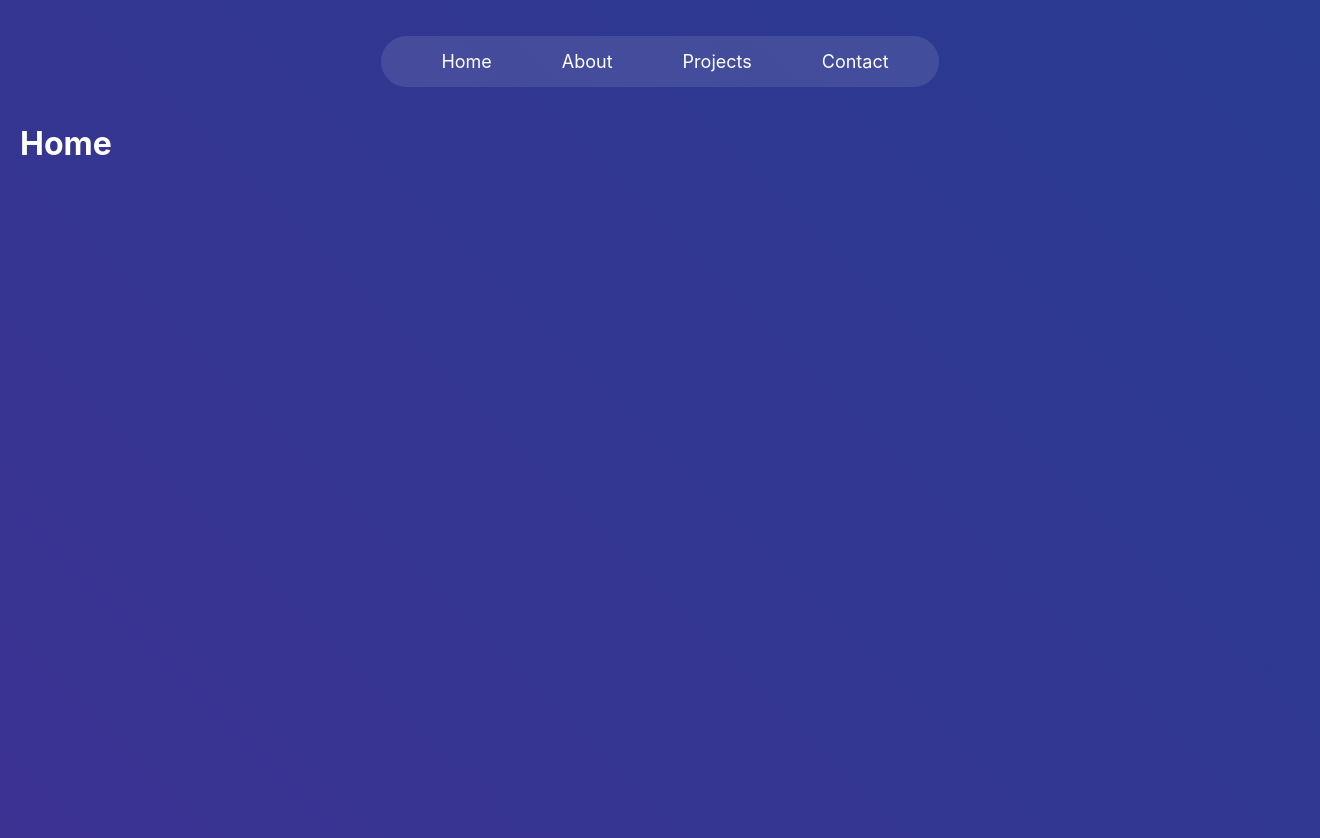
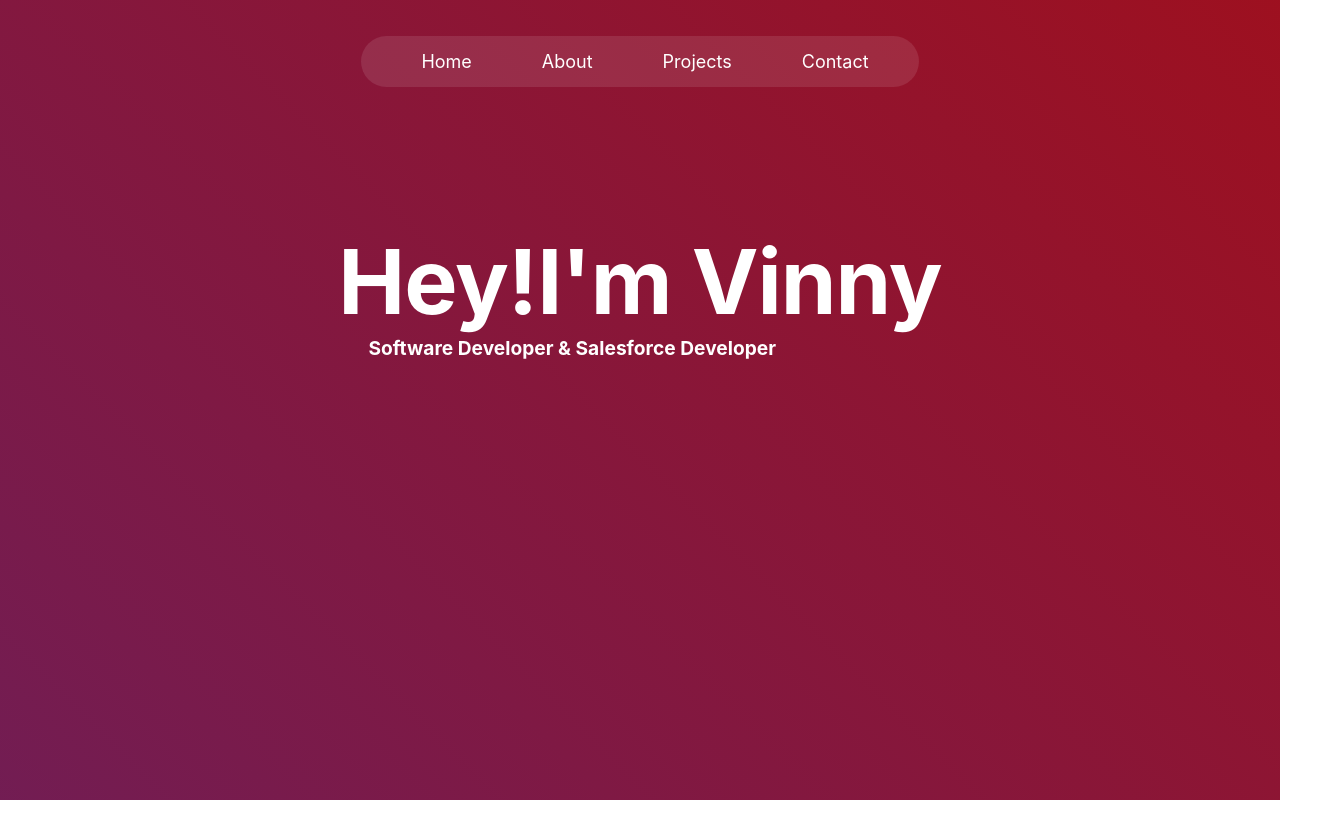
Before and after one commit to jiahan99li/jiahan99li.github.io, a React (Create React App) app: page / in a window 1280 px wide. Shown: the whole page, 1320 px wide, since content can reach past the window. After the commit the page ends 800 px from the top, so only its background shows below. Built offline with nearby package versions, Linux system fonts and the light colour scheme.

Commit message:
Update navigation and started working on Home Page

```diff
--- a/package.json
+++ b/package.json
@@ -8,6 +8,7 @@
     "@testing-library/user-event": "^13.5.0",
     "react": "^18.3.0",
     "react-dom": "^18.3.0",
+    "react-router-dom": "^6.23.0",
     "react-scripts": "5.0.1",
     "web-vitals": "^2.1.4"
   },
--- a/src/App/App.css
+++ b/src/App/App.css
@@ -1,28 +1,3 @@
 .App {
-    width: 100vw;
-    height: 100vh;
     padding: 20px;
 }
-
-.glass {
-    /* background: linear-gradient(45deg, #d2001a, #7462ff, #f48e21, #23d5ab); */
-    background: linear-gradient(45deg, #d2001a, #3d3193, #223f8f);
-    background-size: 300% 300%;
-    animation: color 15s ease-in-out infinite;
-    backdrop-filter: blur;
-    -webkit-backdrop-filter: blur(10px);
-}
-
-@keyframes color {
-    0% {
-        background-position: 0 50%;
-    }
-
-    50% {
-        background-position: 100% 50%;
-    }
-
-    100% {
-        background-position: 0 50%;
-    }
-}
--- a/src/App/App.js
+++ b/src/App/App.js
@@ -4,27 +4,18 @@ import Home from '../pages/Home/Home';
 import About from '../pages/About/About';
 import Projects from '../pages/Projects/Projects';
 import Contact from '../pages/Contact/Contact';
+import { Route, Routes } from 'react-router-dom';
 
 function App() {
-  let Component
-  switch (window.location.pathname) {
-    case "/":
-      Component = Home
-      break
-    case "/about":
-      Component = About
-      break
-    case "/projects":
-      Component = Projects
-      break
-    case "/contact":
-      Component = Contact
-      break
-  }
   return (
-    <div className="App glass">
+    <div className="App">
       <Navbar />
-      <Component />
+      <Routes>
+        <Route path='/' element={<Home />} />
+        <Route path='/about' element={<About />} />
+        <Route path='/projects' element={<Projects />} />
+        <Route path='/contact' element={<Contact />} />
+      </Routes>
     </div>
   );
 }
--- a/src/Navbar/Navbar.css
+++ b/src/Navbar/Navbar.css
@@ -1,8 +1,13 @@
 nav {
+    /* position: fixed;
+    left: 50%;
+    transform: translate(-50%, 0); */
     display: flex;
     align-items: center;
     justify-content: center;
 }
+
+.active {}
 
 nav ul {
     background-color: rgba(255, 255, 255, 0.103);
@@ -17,7 +22,7 @@ nav ul li {
     margin: 15px 0;
 }
 
-nav ul li a {
+nav ul li .navigation {
     color: white;
     text-decoration: none;
     font-size: 18px;
@@ -25,7 +30,7 @@ nav ul li a {
     padding: 10px 20px;
 }
 
-nav ul li a:hover {
+nav ul li .navigation:hover {
     background-color: rgba(255, 255, 255, 0.217);
     border-radius: 20px;
 }
--- a/src/Navbar/Navbar.js
+++ b/src/Navbar/Navbar.js
@@ -1,14 +1,15 @@
 import './Navbar.css';
+import { Link, useResolvedPath, useMatch } from 'react-router-dom'
 
 function Navbar() {
   return (
     <div className="Navbar">
       <nav>
         <ul>
-          <li><a href="/">Home</a></li>
-          <li><a href="/about">About</a></li>
-          <li><a href="/projects">Projects</a></li>
-          <li><a href="/contact">Contact</a></li>
+          <CustomLink to="/">Home</CustomLink>
+          <CustomLink to="/about">About</CustomLink>
+          <CustomLink to="/projects">Projects</CustomLink>
+          <CustomLink to="/contact">Contact</CustomLink>
         </ul>
       </nav>
     </div>
@@ -16,3 +17,14 @@ function Navbar() {
 }
 
 export default Navbar;
+
+function CustomLink({ to, children, ...props }) {
+  const resolvedPath = useResolvedPath(to)
+  const isActive = useMatch({ path: resolvedPath.pathname, end: true })
+
+  return (
+    <li className={isActive ? "active" : ""}>
+      <Link to={to} {...props} className='navigation'>{children}</Link>
+    </li>
+  )
+}
--- a/src/index.css
+++ b/src/index.css
@@ -1,3 +1,8 @@
+html,
+body {
+  min-height: 100vh;
+}
+
 body {
   margin: 0;
   font-family: -apple-system, BlinkMacSystemFont, 'Segoe UI', 'Roboto', 'Oxygen',
@@ -9,7 +14,27 @@ body {
   color: white;
   height: 100%;
   width: 100%;
-  overflow: hidden;
+  overflow: auto;
+  /* background: linear-gradient(45deg, #d2001a, #7462ff, #f48e21, #23d5ab); */
+  background: linear-gradient(45deg, #2d31a5, #af0b0b);
+  background-size: 300% 300%;
+  animation: color 12s ease-in-out infinite;
+  backdrop-filter: blur;
+  -webkit-backdrop-filter: blur(10px);
+}
+
+@keyframes color {
+  0% {
+    background-position: 0 50%;
+  }
+
+  50% {
+    background-position: 100% 50%;
+  }
+
+  100% {
+    background-position: 0 50%;
+  }
 }
 
 code {
--- a/src/index.js
+++ b/src/index.js
@@ -3,11 +3,14 @@ import ReactDOM from 'react-dom/client';
 import './index.css';
 import App from './App/App';
 import reportWebVitals from './reportWebVitals';
+import { BrowserRouter } from 'react-router-dom';
 
 const root = ReactDOM.createRoot(document.getElementById('root'));
 root.render(
   <React.StrictMode>
-    <App />
+    <BrowserRouter>
+      <App />
+    </BrowserRouter>
   </React.StrictMode>
 );
 
--- a/src/pages/Home/Home.css
+++ b/src/pages/Home/Home.css
@@ -0,0 +1,21 @@
+.Home {
+    width: 50%;
+    padding: 8vh 0;
+    margin-left: auto;
+    margin-right: auto;
+}
+
+h1 {
+    text-align: center;
+    font-size: 7cqw;
+    margin-bottom: 0px;
+    padding-bottom: 0px;
+    letter-spacing: -1px;
+}
+
+h2 {
+    margin-left: 3cqw;
+    font-size: 1.5cqw;
+    margin-top: 0px;
+    padding-top: 0px;
+}
--- a/src/pages/Home/Home.js
+++ b/src/pages/Home/Home.js
@@ -3,7 +3,8 @@ import './Home.css';
 function Home() {
   return (
     <div className="Home">
-      <h1>Home</h1>
+      <h1>Hey!I'm Vinny</h1>
+      <h2>Software Developer & Salesforce Developer</h2>
     </div>
   );
 }
```
Also changed, not shown: 1 other file (tests, documents, lock files or other folders).
